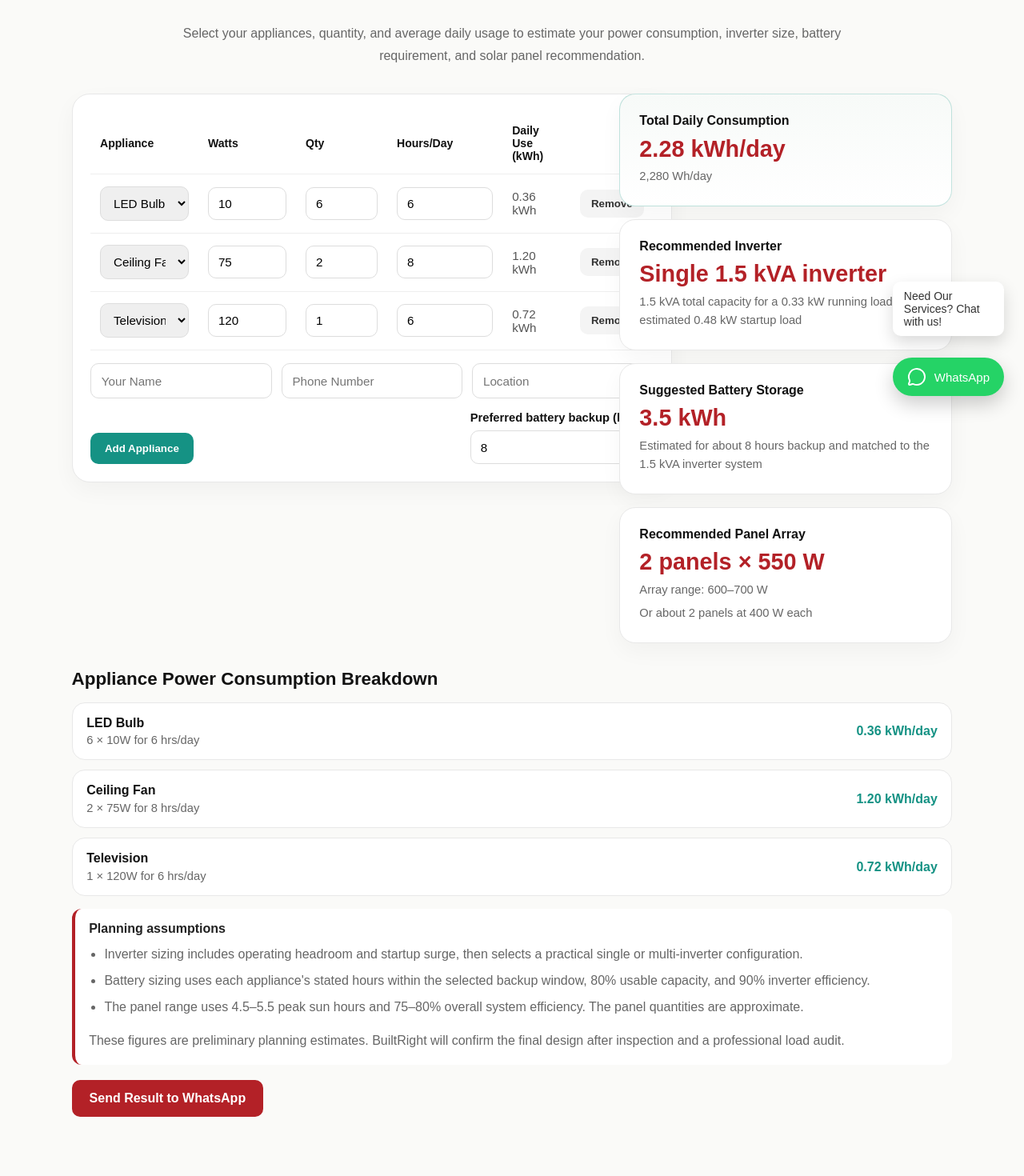
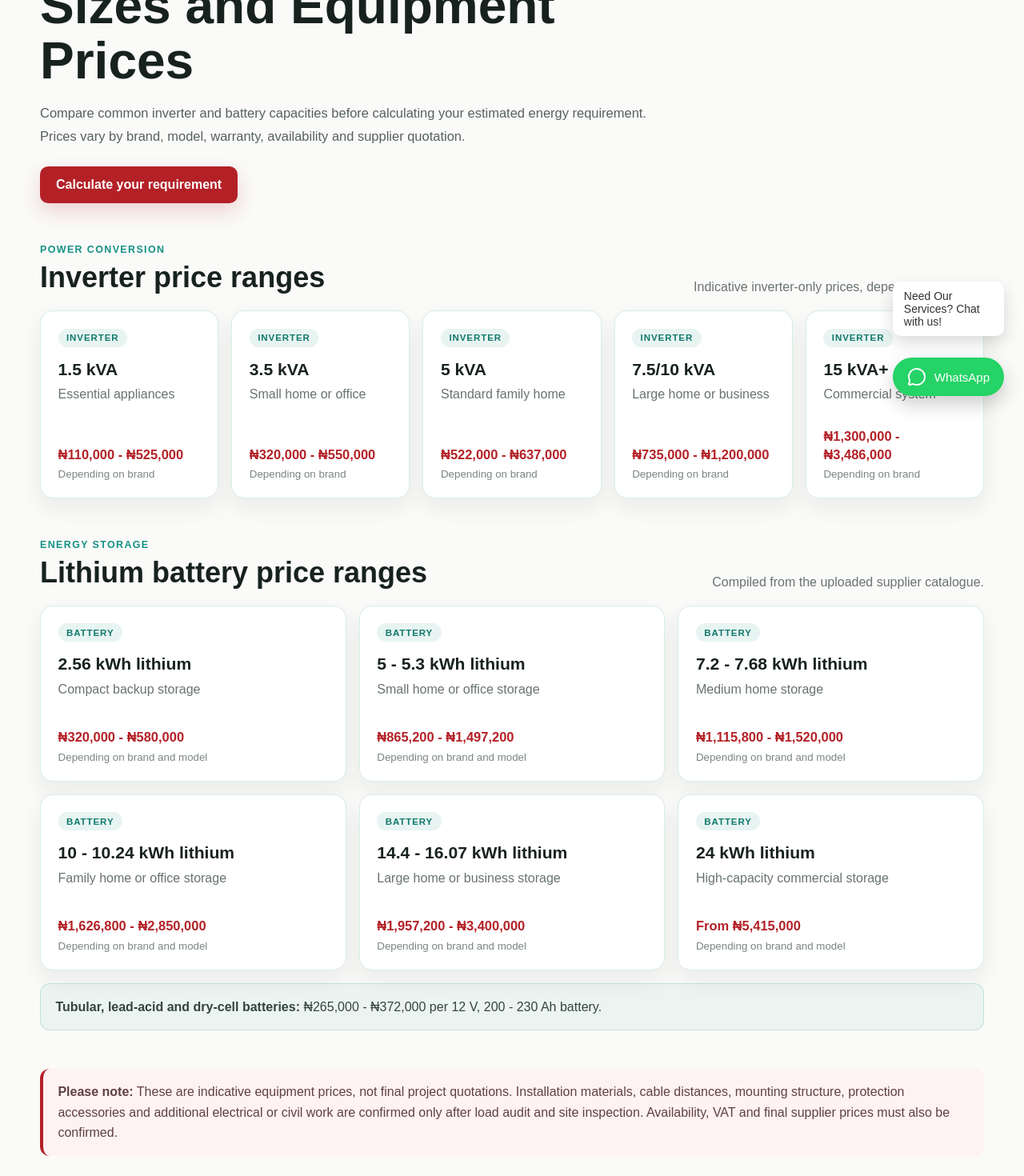
Before and after one commit to Ollah55/builtright-frontend, a React (Vite) app: page /energy-calculator in a window 1280 px wide. Shown: the part 280-1750 px from the top of the page at 80% size. Built offline with nearby package versions, Linux system fonts and the light colour scheme.

Commit message:
Add solar equipment price guide

```diff
--- a/src/pages/EnergyCalculatorPage/EnergyCalculatorPage.jsx
+++ b/src/pages/EnergyCalculatorPage/EnergyCalculatorPage.jsx
@@ -2,10 +2,145 @@ import React from "react";
 import EnergyCalculator from "../../components/EnergyCalculator/EnergyCalculator";
 import "./energyCalculatorPage.css";
 
+const inverterRanges = [
+  {
+    size: "1.5 kVA",
+    use: "Essential appliances",
+    price: "₦110,000 - ₦525,000",
+  },
+  {
+    size: "3.5 kVA",
+    use: "Small home or office",
+    price: "₦320,000 - ₦550,000",
+  },
+  {
+    size: "5 kVA",
+    use: "Standard family home",
+    price: "₦522,000 - ₦637,000",
+  },
+  {
+    size: "7.5/10 kVA",
+    use: "Large home or business",
+    price: "₦735,000 - ₦1,200,000",
+  },
+  {
+    size: "15 kVA+",
+    use: "Commercial system",
+    price: "₦1,300,000 - ₦3,486,000",
+  },
+];
+
+const batteryRanges = [
+  {
+    size: "2.56 kWh lithium",
+    use: "Compact backup storage",
+    price: "₦320,000 - ₦580,000",
+  },
+  {
+    size: "5 - 5.3 kWh lithium",
+    use: "Small home or office storage",
+    price: "₦865,200 - ₦1,497,200",
+  },
+  {
+    size: "7.2 - 7.68 kWh lithium",
+    use: "Medium home storage",
+    price: "₦1,115,800 - ₦1,520,000",
+  },
+  {
+    size: "10 - 10.24 kWh lithium",
+    use: "Family home or office storage",
+    price: "₦1,626,800 - ₦2,850,000",
+  },
+  {
+    size: "14.4 - 16.07 kWh lithium",
+    use: "Large home or business storage",
+    price: "₦1,957,200 - ₦3,400,000",
+  },
+  {
+    size: "24 kWh lithium",
+    use: "High-capacity commercial storage",
+    price: "From ₦5,415,000",
+  },
+];
+
 function EnergyCalculatorPage() {
   return (
     <main className="energy-calculator-page">
+      <section className="equipment-price-guide" aria-labelledby="price-guide-title">
+        <div className="equipment-price-guide__intro">
+          <span className="equipment-price-guide__eyebrow">October 2026 price guide</span>
+          <h1 id="price-guide-title">Common Solar System Sizes and Equipment Prices</h1>
+          <p>
+            Compare common inverter and battery capacities before calculating your
+            estimated energy requirement. Prices vary by brand, model, warranty,
+            availability and supplier quotation.
+          </p>
+          <a href="#solar-energy-calculator" className="equipment-price-guide__jump">
+            Calculate your requirement
+          </a>
+        </div>
+
+        <div className="equipment-price-group">
+          <div className="equipment-price-group__heading">
+            <div>
+              <span>Power conversion</span>
+              <h2>Inverter price ranges</h2>
+            </div>
+            <p>Indicative inverter-only prices, depending on brand.</p>
+          </div>
+
+          <div className="equipment-price-grid">
+            {inverterRanges.map((item) => (
+              <article className="equipment-price-card" key={item.size}>
+                <span className="equipment-price-card__type">Inverter</span>
+                <h3>{item.size}</h3>
+                <p>{item.use}</p>
+                <strong>{item.price}</strong>
+                <small>Depending on brand</small>
+              </article>
+            ))}
+          </div>
+        </div>
+
+        <div className="equipment-price-group">
+          <div className="equipment-price-group__heading">
+            <div>
+              <span>Energy storage</span>
+              <h2>Lithium battery price ranges</h2>
+            </div>
+            <p>Compiled from the uploaded supplier catalogue.</p>
+          </div>
+
+          <div className="equipment-price-grid equipment-price-grid--batteries">
+            {batteryRanges.map((item) => (
+              <article className="equipment-price-card equipment-price-card--battery" key={item.size}>
+                <span className="equipment-price-card__type">Battery</span>
+                <h3>{item.size}</h3>
+                <p>{item.use}</p>
+                <strong>{item.price}</strong>
+                <small>Depending on brand and model</small>
+              </article>
+            ))}
+          </div>
+
+          <div className="equipment-price-guide__secondary">
+            <strong>Tubular, lead-acid and dry-cell batteries:</strong>
+            <span> ₦265,000 - ₦372,000 per 12 V, 200 - 230 Ah battery.</span>
+          </div>
+        </div>
+
+        <aside className="equipment-price-guide__notice">
+          <strong>Please note:</strong> These are indicative equipment prices, not
+          final project quotations. Installation materials, cable distances,
+          mounting structure, protection accessories and additional electrical or
+          civil work are confirmed only after load audit and site inspection.
+          Availability, VAT and final supplier prices must also be confirmed.
+        </aside>
+      </section>
+
+      <div id="solar-energy-calculator">
       <EnergyCalculator />
+      </div>
     </main>
   );
 }
--- a/src/pages/EnergyCalculatorPage/energyCalculatorPage.css
+++ b/src/pages/EnergyCalculatorPage/energyCalculatorPage.css
@@ -3,6 +3,198 @@
   background: #fafaf8;
 }
 
+.equipment-price-guide {
+  width: min(1180px, calc(100% - 32px));
+  margin: 0 auto;
+  padding: clamp(3.5rem, 7vw, 6.5rem) 0 1.5rem;
+}
+
+.equipment-price-guide__intro {
+  max-width: 820px;
+  margin-bottom: 3rem;
+}
+
+.equipment-price-guide__eyebrow,
+.equipment-price-group__heading span {
+  display: inline-block;
+  color: #159284;
+  font-size: 0.78rem;
+  font-weight: 800;
+  letter-spacing: 0.11em;
+  text-transform: uppercase;
+}
+
+.equipment-price-guide__intro h1 {
+  max-width: 760px;
+  margin: 0.7rem 0 1rem;
+  color: #17221f;
+  font-size: clamp(2.1rem, 5vw, 4rem);
+  line-height: 1.08;
+}
+
+.equipment-price-guide__intro p {
+  max-width: 760px;
+  margin: 0;
+  color: #56615e;
+  font-size: 1.03rem;
+  line-height: 1.75;
+}
+
+.equipment-price-guide__jump {
+  display: inline-flex;
+  margin-top: 1.4rem;
+  padding: 0.9rem 1.25rem;
+  border-radius: 10px;
+  background: #b32127;
+  color: #fff;
+  font-weight: 800;
+  text-decoration: none;
+  box-shadow: 0 10px 24px rgba(179, 33, 39, 0.18);
+  transition: transform 0.2s ease, box-shadow 0.2s ease;
+}
+
+.equipment-price-guide__jump:hover {
+  transform: translateY(-2px);
+  box-shadow: 0 13px 28px rgba(179, 33, 39, 0.24);
+}
+
+.equipment-price-group {
+  margin-bottom: 3rem;
+}
+
+.equipment-price-group__heading {
+  display: flex;
+  align-items: end;
+  justify-content: space-between;
+  gap: 1.5rem;
+  margin-bottom: 1.25rem;
+}
+
+.equipment-price-group__heading h2 {
+  margin: 0.35rem 0 0;
+  color: #17221f;
+  font-size: clamp(1.55rem, 3vw, 2.25rem);
+}
+
+.equipment-price-group__heading p {
+  margin: 0;
+  color: #6a7471;
+}
+
+.equipment-price-grid {
+  display: grid;
+  grid-template-columns: repeat(5, minmax(0, 1fr));
+  gap: 1rem;
+}
+
+.equipment-price-grid--batteries {
+  grid-template-columns: repeat(3, minmax(0, 1fr));
+}
+
+.equipment-price-card {
+  display: flex;
+  min-height: 235px;
+  flex-direction: column;
+  padding: 1.35rem;
+  border: 1px solid rgba(21, 146, 132, 0.16);
+  border-radius: 16px;
+  background: #fff;
+  box-shadow: 0 12px 28px rgba(31, 55, 49, 0.07);
+}
+
+.equipment-price-card--battery {
+  min-height: 220px;
+}
+
+.equipment-price-card__type {
+  align-self: flex-start;
+  padding: 0.35rem 0.65rem;
+  border-radius: 999px;
+  background: rgba(21, 146, 132, 0.1);
+  color: #11786c;
+  font-size: 0.72rem;
+  font-weight: 800;
+  letter-spacing: 0.08em;
+  text-transform: uppercase;
+}
+
+.equipment-price-card h3 {
+  margin: 1rem 0 0.45rem;
+  color: #17221f;
+  font-size: 1.32rem;
+}
+
+.equipment-price-card p {
+  margin: 0 0 1.3rem;
+  color: #68736f;
+  line-height: 1.55;
+}
+
+.equipment-price-card strong {
+  margin-top: auto;
+  color: #b32127;
+  font-size: 1.03rem;
+  line-height: 1.4;
+}
+
+.equipment-price-card small {
+  margin-top: 0.35rem;
+  color: #7b8582;
+}
+
+.equipment-price-guide__secondary,
+.equipment-price-guide__notice {
+  padding: 1rem 1.15rem;
+  border-radius: 12px;
+  line-height: 1.6;
+}
+
+.equipment-price-guide__secondary {
+  margin-top: 1rem;
+  border: 1px solid rgba(21, 146, 132, 0.18);
+  background: rgba(21, 146, 132, 0.06);
+  color: #344440;
+}
+
+.equipment-price-guide__notice {
+  border-left: 4px solid #b32127;
+  background: #fff2f2;
+  color: #5f4142;
+}
+
+#solar-energy-calculator {
+  scroll-margin-top: 90px;
+}
+
 .energy-calculator-page .energy-calculator {
   border-top: 0;
 }
+
+@media (max-width: 1024px) {
+  .equipment-price-grid {
+    grid-template-columns: repeat(3, minmax(0, 1fr));
+  }
+}
+
+@media (max-width: 720px) {
+  .equipment-price-guide {
+    width: min(100% - 24px, 1180px);
+    padding-top: 2.6rem;
+  }
+
+  .equipment-price-group__heading {
+    align-items: flex-start;
+    flex-direction: column;
+    gap: 0.5rem;
+  }
+
+  .equipment-price-grid,
+  .equipment-price-grid--batteries {
+    grid-template-columns: 1fr;
+  }
+
+  .equipment-price-card,
+  .equipment-price-card--battery {
+    min-height: 0;
+  }
+}
```
